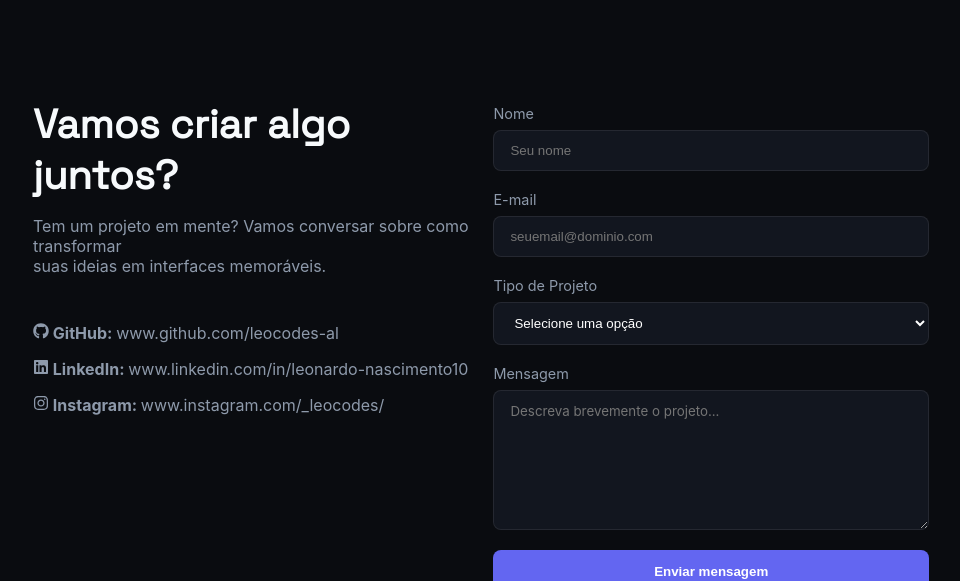
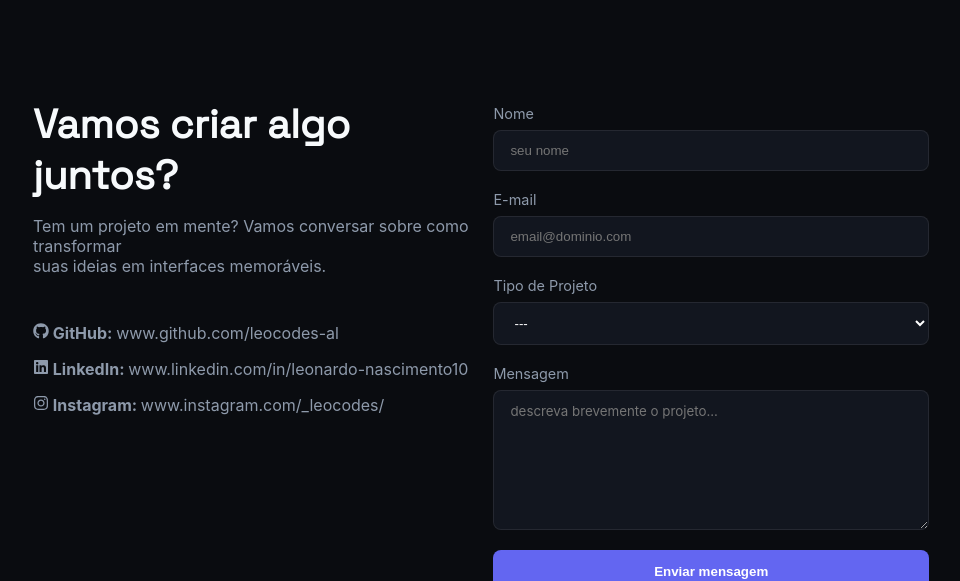
Before and after one commit to leocodes-al/leocodes-web, a React (Vite) app: page / in a window 1280 px wide. Shown: the part 3520-4101 px from the top of the page, without its empty margins (159-1119 px from the left). Built offline with nearby package versions, Linux system fonts and the light colour scheme.

Commit message:
feat: implementa validação de formulário com React Hook Form

```diff
--- a/package.json
+++ b/package.json
@@ -14,6 +14,7 @@
     "framer-motion": "^13.4.4",
     "react": "^19.2.8",
     "react-dom": "^19.2.8",
+    "react-hook-form": "^7.89.0",
     "react-icons": "^5.7.0",
     "react-router-dom": "^7.18.4",
     "styled-components": "^6.5.3"
--- a/src/components/Contact/index.jsx
+++ b/src/components/Contact/index.jsx
@@ -1,4 +1,5 @@
 import { useState } from "react"
+import { useForm } from "react-hook-form"
 
 import { FaGithub, FaLinkedin, FaInstagram } from 'react-icons/fa'
 
@@ -16,7 +17,8 @@ import {
   Input,
   Select,
   TextArea,
-  BtnForm
+  BtnForm,
+  ErrorForm
 } from './styles'
 
 import AlertMessage from '../AlertMessage/index'
@@ -24,6 +26,14 @@ import AlertMessage from '../AlertMessage/index'
 const Contato = () => {
 
   const [showAlert, setShowAlert] = useState(false);
+
+  const { register, handleSubmit, reset, formState: { errors } } = useForm();
+
+  const onSubmit = (dados) => {
+    console.log(dados)
+    setShowAlert(true)
+    reset()
+  };
 
   return (
     <Main>
@@ -39,33 +49,40 @@ const Contato = () => {
       </ContainerContact>
 
       <ContainerForm>
-        <Form>
+        <Form onSubmit={handleSubmit(onSubmit)}>
           <FormGroup>
             <LabelForm htmlFor="name">Nome</LabelForm>
-            <Input id="name" type="text" placeholder="Seu nome" />
+            <Input id="name" type="text" placeholder="seu nome"
+              {...register("nome", { required: "o nome é obrigatório" })} />
+            {errors?.nome?.type === 'required' && <ErrorForm>{errors.nome.message}</ErrorForm>}
           </FormGroup>
 
           <FormGroup>
             <LabelForm htmlFor="email">E-mail</LabelForm>
-            <Input id="email" type="email" placeholder="seuemail@dominio.com" />
+            <Input id="email" type="email" placeholder="email@dominio.com"
+              {...register("email", { required: "email é obrigatório" })} />
+            {errors?.email?.type === 'required' && <ErrorForm>{errors.email.message}</ErrorForm>}
           </FormGroup>
 
           <FormGroup>
             <LabelForm htmlFor="project">Tipo de Projeto</LabelForm>
-            <Select id="project">
-              <option value="">Selecione uma opção</option>
+            <Select id="project" {...register("projeto", { required: "selecione projeto" })}>
+              <option value="">---</option>
               <option value="Landing Page">Landing Page</option>
               <option value="Site Institucional">Site Institucional</option>
               <option value="Aplicação React">Aplicação React</option>
             </Select>
+            {errors?.projeto?.type === 'required' && <ErrorForm>{errors.projeto.message}</ErrorForm>}
           </FormGroup>
 
           <FormGroup>
             <LabelForm htmlFor="message">Mensagem</LabelForm>
-            <TextArea id="message" placeholder="Descreva brevemente o projeto..." />
+            <TextArea id="message" placeholder="descreva brevemente o projeto..."
+              {...register("mensagem", { required: "mensagem é obrigatório" })} />
+            {errors?.mensagem?.type === 'required' && <ErrorForm>{errors.mensagem.message}</ErrorForm>}
           </FormGroup>
 
-          <BtnForm type="button" onClick={() => setShowAlert(true)}>
+          <BtnForm type="submit">
             Enviar mensagem
           </BtnForm>
         </Form>
@@ -77,5 +94,4 @@ const Contato = () => {
     </Main>
   )
 }
-
 export default Contato;
--- a/src/components/Contact/styles.js
+++ b/src/components/Contact/styles.js
@@ -185,3 +185,8 @@ export const BtnForm = styled.button`
     box-shadow: rgba(99, 102, 241, 0.35) 0px 8px 20px;
   }
 `;
+
+export const ErrorForm = styled.p`
+  color: red;
+  font-size: 0.8rem;
+`;
```
Also changed, not shown: 1 other file (tests, documents, lock files or other folders).
